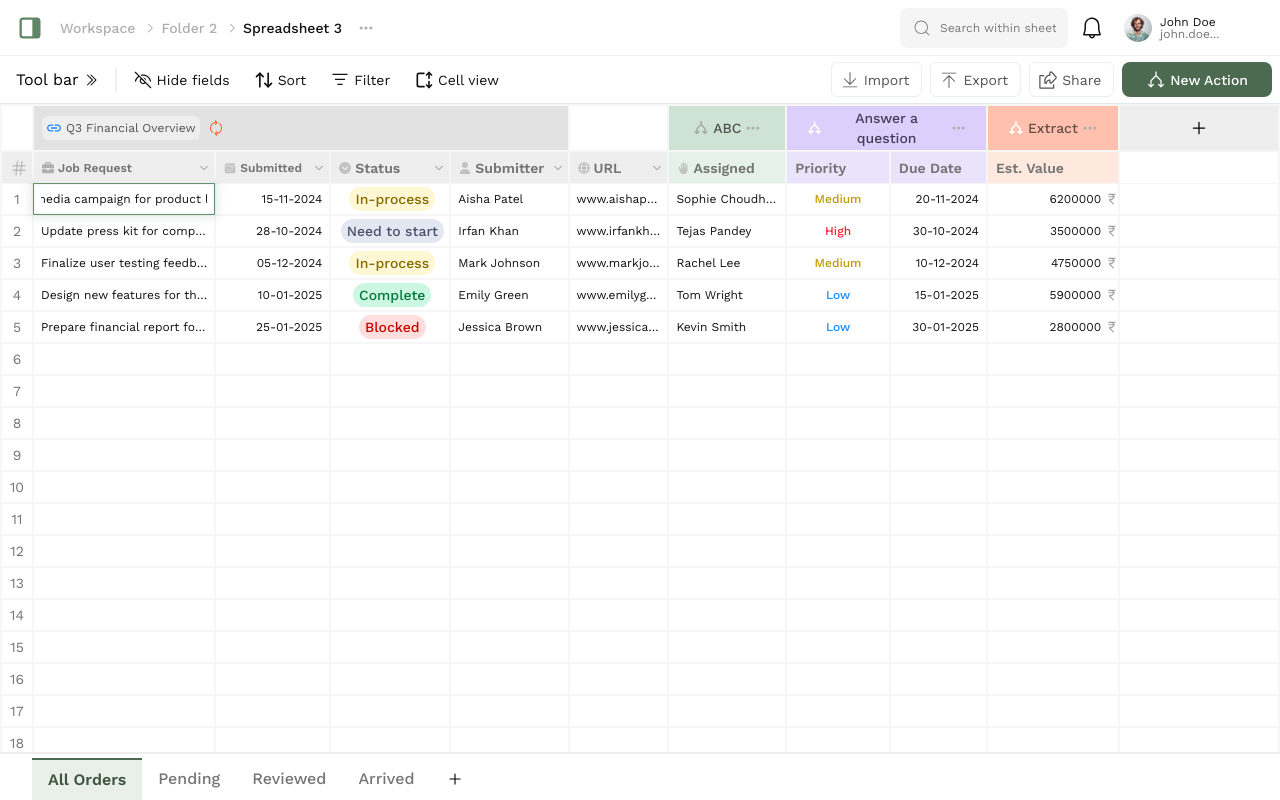
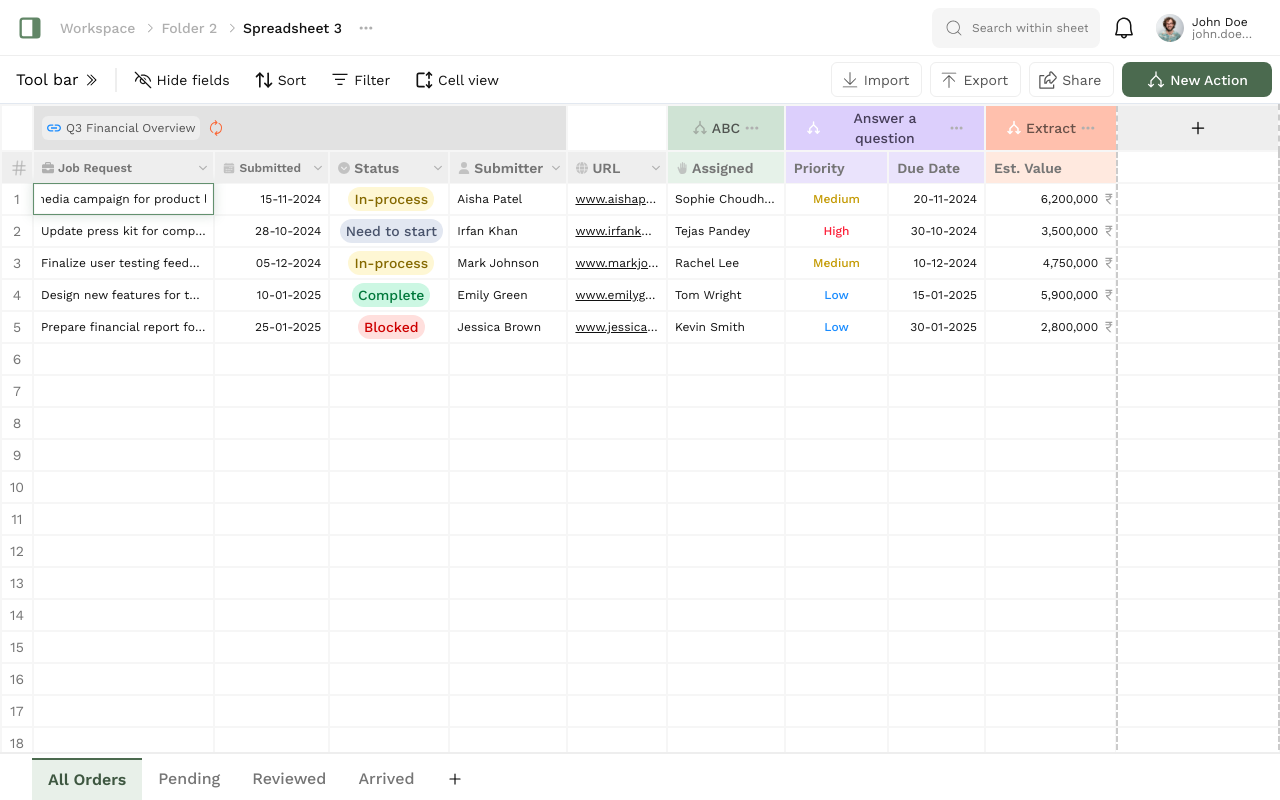
Before and after one commit to mflops/inscripts-assignment, a React (Vite) app: page / in a window 1280 px wide. Built offline with nearby package versions, Linux system fonts and the light colour scheme.

Commit message:
style: improve table and component styling with consistent design system

```diff
--- a/src/components/Profile.tsx
+++ b/src/components/Profile.tsx
@@ -3,9 +3,9 @@ export default function Profile() {
         <div className="flex flex-row items-center gap-2 h-full pl-2 pt-1 pb-1 pr-2 cursor-pointer hover:rounded-md hover:bg-[#EEEEEE]" onClick={() => (console.log("Profile clicked!"))}>
             <img className="bg-neutral-200 h-7 w-7 rounded-full" src="/pfp.png">
             </img>
-            <div className="flex flex-col h-6 justify-center">
-                <p className="text-xs m-0 leading-none font-regular w-24 text-[#121212]">John Doe</p>
-                <p className="text-[#757575] text-xs m-0 leading-none font-regular w-24">john.doe...</p>
+            <div className="flex flex-col h-6 justify-center w-16">
+                <p className="text-xs m-0 leading-none font-regular text-[#121212] text-ellipsis overflow-hidden">John Doe</p>
+                <p className="text-[#757575] text-xs m-0 leading-none font-regular text-ellipsis overflow-hidden">john.doe@example.com</p>
             </div>
         </div>
     )
--- a/src/components/SpreadsheetTable.tsx
+++ b/src/components/SpreadsheetTable.tsx
@@ -29,15 +29,15 @@ const getHeaderClass = (columnId: string) => {
         assigned: "pl-2 pr-1 bg-[#e6f2e9] h-8",
         priority: "pl-2 pr-1 bg-[#EAE3FC] h-8",
         dueDate: "pl-2 pr-1 bg-[#EAE3FC] h-8",
-        estValue: "pl-2 pr-1 bg-[#ffe9df] h-8",
-        addColumn: "pl-2 pr-1 bg-[#FFFFFF] h-8",
+        estValue: "pl-2 pr-1 bg-[#ffe9df] h-8 border-r-0",
+        addColumn: "pl-2 pr-1 bg-[#FFFFFF] h-8 border-dashed border-x-2 border-x-[#cbcbcb]",
         rowNumberGroup: "bg-[#FFFFFF] p-2 h-8",
         projectInfo: "bg-[#e2e2e2] p-2 h-8",
         urlGroup: "bg-[#FFFFFF] h-8",
         abcGroup: "bg-[#cfe3d4] h-8 px-4",
         questionGroup: "bg-[#DCCFFC] h-8 px-4",
-        extractGroup: "bg-[#ffc0ad] h-8 px-4",
-        add: "bg-[#EEEEEE] h-8 px-2",
+        extractGroup: "bg-[#ffc0ad] h-8 px-4 border-r-0",
+        add: "bg-[#EEEEEE] h-8 px-2 border-dashed border-x-2 border-x-[#cbcbcb]",
     }
 
     return (
@@ -183,10 +183,22 @@ export default function SpreadsheetTable() {
                                 return (
                                     <td
                                         key={cell.id}
-                                        className={`bg-white ring-1 ring-[#f6f6f6] ring-inset
-                                    ${cell.column.id === "rowNumber" ? "px-1" : "px-0"}
-                                    ${isFocused ? "ring-2 ring-[#63916f]" : ""}`}
-                                        style={{ width: cell.column.getSize() }}
+                                        className={`bg-white
+                                            ${cell.column.id === "rowNumber" ? "px-1 w-8" : "px-0"}
+                                            ${isFocused ? "ring-2 ring-[#63916f]" : ""}
+                                            ${cell.column.id === "addColumn"
+                                                ? "border-t-2 border-b-2 border-y-[#f6f6f6] border-y-solid"
+                                                : "ring-1 ring-[#f6f6f6] ring-inset"}
+                                        `}
+                                        style={
+                                            cell.column.id === "addColumn"
+                                                ? {
+                                                    borderLeft: "2px dashed #cbcbcb",
+                                                    borderRight: "2px dashed #cbcbcb",
+                                                    width: cell.column.getSize(),
+                                                }
+                                                : { width: cell.column.getSize() }
+                                        }
                                     >
                                         <div
                                             ref={(el) => {
--- a/src/components/StatusBadge.tsx
+++ b/src/components/StatusBadge.tsx
@@ -15,7 +15,7 @@ export const StatusBadge = ({ status, onClear }: StatusBadgeProps) => {
                 tabIndex={0}
             >
                 <div className="flex items-center gap-1 group">
-                    <span className={`px-1.5 py-0.5 rounded-full font-medium text-center text-sm transition-all duration-200 group-hover:pr-5 truncate whitespace-nowrap overflow-hidden ${statusStyles[status]}`}>
+                    <span className={`px-1.5 py-0.5 rounded-full font-medium text-center text-sm transition-all duration-200 group-hover:pr-5 truncate whitespace-nowrap overflow-hidden ${statusStyles[status]} cursor-default`}>
                         {status}
                     </span>
                     <button
--- a/src/components/StatusInput.tsx
+++ b/src/components/StatusInput.tsx
@@ -6,7 +6,7 @@ interface StatusInputProps {
 export const StatusInput = ({ value, onChange }: StatusInputProps) => {
     return (
         <input
-            className="text-center outline-none px-2 w-full h-8 text-xs font-regular text-[#121212] text-ellipsis focus:ring-[#63916f] focus:ring-1 focus:ring-inset focus:shadow-[0px_0px_10px_2px_rgba(108,139,124,0.2)] font-normal"
+            className="text-center outline-none px-2 w-full h-8 text-xs font-regular text-[#121212] text-ellipsis focus:ring-[#63916f] focus:ring-1 focus:ring-inset focus:shadow-[0px_0px_10px_2px_rgba(108,139,124,0.2)] font-normal cursor-default"
             value={value}
             onChange={(e) => onChange(e.target.value)}
         />
--- a/src/components/columns.tsx
+++ b/src/components/columns.tsx
@@ -37,11 +37,10 @@ const rowNumberCol: ColumnDef<RowData, unknown> = {
         </div>
     ),
     cell: ({ row }: { row: { index: number } }) => (
-        <div className="text-[#757575] text-center text-sm font-normal">{row.index + 1}</div>
+        <div className="text-[#757575] text-center text-sm font-normal cursor-default">{row.index + 1}</div>
     ),
+    enableResizing: true,
     size: 32,
-    minSize: 24,
-    maxSize: 64,
 }
 
 const jobRequestCol: ColumnDef<RowData, unknown> = {
@@ -50,7 +49,7 @@ const jobRequestCol: ColumnDef<RowData, unknown> = {
         <div className="flex flex-row items-center justify-between h-4">
             <div className="flex flex-row items-center gap-1">
                 <FaBriefcase className="text-[#AFAFAF] size-3" />
-                <span className="font-semibold text-xs">Job Request</span>
+                <span className="font-semibold text-xs cursor-default">Job Request</span>
             </div>
             <IoChevronDownOutline className="text-[#AFAFAF] cursor-pointer size-3" onClick={() => console.log('Job Request column sort clicked!')} />
         </div>
@@ -60,7 +59,7 @@ const jobRequestCol: ColumnDef<RowData, unknown> = {
         const value = getValue() as string;
         return (
             <input
-                className="overflow-hidden text-ellipsis whitespace-nowrap outline-none px-2 w-full h-8 text-xs font-regular text-[#121212] focus:ring-[#63916f] focus:ring-1 focus:ring-inset focus:shadow-[0px_0px_10px_2px_rgba(108,139,124,0.2)]"
+                className="overflow-hidden text-ellipsis whitespace-nowrap outline-none px-2 w-full h-8 text-xs font-regular text-[#121212] focus:ring-[#63916f] focus:ring-1 focus:ring-inset focus:shadow-[0px_0px_10px_2px_rgba(108,139,124,0.2)] cursor-default"
                 value={value}
                 onChange={(e) => updateData(e.target.value)}
             />
@@ -75,7 +74,7 @@ const submittedCol: ColumnDef<RowData, unknown> = {
         <div className="flex flex-row items-center justify-between h-4">
             <div className="flex flex-row items-center gap-1">
                 <IoCalendar className="text-[#AFAFAF]/[0.7] size-3" />
-                <span className="font-semibold text-xs">Submitted</span>
+                <span className="font-semibold text-xs cursor-default">Submitted</span>
             </div>
             <IoChevronDownOutline className="text-[#AFAFAF] cursor-pointer size-3" onClick={() => console.log('Submitted column sort clicked!')} />
         </div>
@@ -85,7 +84,7 @@ const submittedCol: ColumnDef<RowData, unknown> = {
         const value = getValue() as string;
         return (
             <input
-                className="text-right outline-none px-2 w-full h-8 text-xs font-regular text-[#121212] focus:ring-[#63916f] focus:ring-1 focus:ring-inset focus:shadow-[0px_0px_10px_2px_rgba(108,139,124,0.2)]"
+                className="text-right outline-none px-2 w-full h-8 text-xs font-regular text-[#121212] focus:ring-[#63916f] focus:ring-1 focus:ring-inset focus:shadow-[0px_0px_10px_2px_rgba(108,139,124,0.2)] cursor-default"
                 onChange={(e) => updateData(e.target.value)}
                 value={value}
             />
@@ -100,7 +99,7 @@ const statusCol: ColumnDef<RowData, unknown> = {
         <div className="flex flex-row items-center justify-between h-4">
             <div className="flex flex-row items-center gap-1">
                 <FaCircleChevronDown className="text-[#AFAFAF]/[0.7] size-3" />
-                <span className="font-semibold text-sm">Status</span>
+                <span className="font-semibold text-sm cursor-default">Status</span>
             </div>
             <IoChevronDownOutline className="text-[#AFAFAF] cursor-pointer size-3" onClick={() => console.log('Status column sort clicked!')} />
         </div>
@@ -140,7 +139,7 @@ const submitterCol: ColumnDef<RowData, unknown> = {
         <div className="flex flex-row items-center justify-between h-4">
             <div className="flex flex-row items-center gap-1">
                 <FaUser className="text-[#AFAFAF]/[0.7] size-3" />
-                <span className="font-semibold text-sm">Submitter</span>
+                <span className="font-semibold text-sm cursor-default">Submitter</span>
             </div>
             <IoChevronDownOutline className="text-[#AFAFAF] cursor-pointer size-3" onClick={() => console.log('Submitter column sort clicked!')} />
         </div>
@@ -150,7 +149,7 @@ const submitterCol: ColumnDef<RowData, unknown> = {
         const value = getValue() as string;
         return (
             <input
-                className="overflow-hidden text-ellipsis whitespace-nowrap outline-none px-2 w-full h-8 text-xs font-regular text-[#121212] focus:ring-[#63916f] focus:ring-1 focus:ring-inset focus:shadow-[0px_0px_10px_2px_rgba(108,139,124,0.2)]"
+                className="overflow-hidden text-ellipsis whitespace-nowrap outline-none px-2 w-full h-8 text-xs font-regular text-[#121212] focus:ring-[#63916f] focus:ring-1 focus:ring-inset focus:shadow-[0px_0px_10px_2px_rgba(108,139,124,0.2)] cursor-default"
                 value={value}
                 onChange={(e) => updateData(e.target.value)}
             />
@@ -165,7 +164,7 @@ const urlCol: ColumnDef<RowData, unknown> = {
         <div className="flex flex-row items-center justify-between h-4">
             <div className="flex flex-row items-center gap-1">
                 <FaGlobe className="text-[#AFAFAF]/[0.7] size-3" />
-                <span className="font-semibold text-sm">URL</span>
+                <span className="font-semibold text-sm cursor-default">URL</span>
             </div>
             <IoChevronDownOutline className="text-[#AFAFAF] cursor-pointer size-3" onClick={() => console.log('URL column sort clicked!')} />
         </div>
@@ -175,7 +174,7 @@ const urlCol: ColumnDef<RowData, unknown> = {
         const value = getValue() as string;
         return (
             <input
-                className="overflow-hidden text-ellipsis whitespace-nowrap outline-none px-2 w-full h-8 text-xs font-regular text-[#121212] focus:ring-[#63916f] focus:ring-1 focus:ring-inset focus:shadow-[0px_0px_10px_2px_rgba(108,139,124,0.2)]"
+                className={`overflow-hidden text-ellipsis whitespace-nowrap outline-none px-2 w-full h-8 text-xs font-regular text-[#121212] focus:ring-[#63916f] focus:ring-1 focus:ring-inset focus:shadow-[0px_0px_10px_2px_rgba(108,139,124,0.2)] underline hover:text-blue-500 ${value === "" ? "cursor-default" : "cursor-pointer"}`}
                 value={value}
                 onChange={(e) => updateData(e.target.value)}
             />
@@ -190,7 +189,7 @@ const assignedCol: ColumnDef<RowData, unknown> = {
         <div className="flex flex-row items-center justify-between h-4">
             <div className="flex flex-row items-center gap-1">
                 <IoHandRight className="text-[#AFAFAF]/[0.7] size-3" />
-                <span className="font-semibold text-sm">Assigned</span>
+                <span className="font-semibold text-sm cursor-default">Assigned</span>
             </div>
         </div>
     ),
@@ -199,7 +198,7 @@ const assignedCol: ColumnDef<RowData, unknown> = {
         const value = getValue() as string;
         return (
             <input
-                className="outline-none px-2 w-full h-8 text-xs font-regular text-[#121212] text-ellipsis focus:ring-[#63916f] focus:ring-1 focus:ring-inset focus:shadow-[0px_0px_10px_2px_rgba(108,139,124,0.2)]"
+                className="outline-none px-2 w-full h-8 text-xs font-regular text-[#121212] text-ellipsis focus:ring-[#63916f] focus:ring-1 focus:ring-inset focus:shadow-[0px_0px_10px_2px_rgba(108,139,124,0.2)] cursor-default"
                 value={value}
                 onChange={(e) => updateData(e.target.value)}
             />
@@ -213,7 +212,7 @@ const priorityCol: ColumnDef<RowData, unknown> = {
     header: () => (
         <div className="flex flex-row items-center justify-between h-4">
             <div className="flex flex-row items-center gap-1">
-                <span className="font-semibold text-sm">Priority</span>
+                <span className="font-semibold text-sm cursor-default">Priority</span>
             </div>
         </div>
     ),
@@ -223,7 +222,7 @@ const priorityCol: ColumnDef<RowData, unknown> = {
         const colorClass = priorityStyles[value];
         return (
             <input
-                className={`text-center block ${colorClass} font-medium outline-none text-ellipsis px-2 w-full h-8 text-xs font-regular focus:ring-[#63916f] focus:ring-1 focus:ring-inset focus:shadow-[0px_0px_10px_2px_rgba(108,139,124,0.2)]`}
+                className={`text-center block ${colorClass} font-medium outline-none text-ellipsis px-2 w-full h-8 text-xs font-regular focus:ring-[#63916f] focus:ring-1 focus:ring-inset focus:shadow-[0px_0px_10px_2px_rgba(108,139,124,0.2)] cursor-default`}
                 value={value}
                 onChange={(e) => updateData(e.target.value)}
             />
@@ -237,7 +236,7 @@ const dueDateCol: ColumnDef<RowData, unknown> = {
     header: () => (
         <div className="flex flex-row items-center justify-between h-4">
             <div className="flex flex-row items-center gap-1">
-                <span className="font-semibold text-sm">Due Date</span>
+                <span className="font-semibold text-sm cursor-default">Due Date</span>
             </div>
         </div>
     ),
@@ -246,7 +245,7 @@ const dueDateCol: ColumnDef<RowData, unknown> = {
         const value = getValue() as string;
         return (
             <input
-                className="text-right block outline-none text-ellipsis px-2 w-full h-8 text-xs font-regular text-[#121212] focus:ring-[#63916f] focus:ring-1 focus:ring-inset focus:shadow-[0px_0px_10px_2px_rgba(108,139,124,0.2)]"
+                className="text-right block outline-none text-ellipsis px-2 w-full h-8 text-xs font-regular text-[#121212] focus:ring-[#63916f] focus:ring-1 focus:ring-inset focus:shadow-[0px_0px_10px_2px_rgba(108,139,124,0.2)] cursor-default"
                 value={value}
                 onChange={(e) => updateData(e.target.value)}
             />
@@ -260,21 +259,22 @@ const estValueCol: ColumnDef<RowData, unknown> = {
     header: () => (
         <div className="flex flex-row items-center justify-between h-4">
             <div className="flex flex-row items-center gap-1">
-                <span className="font-semibold text-sm">Est. Value</span>
+                <span className="font-semibold text-sm cursor-default">Est. Value</span>
             </div>
         </div>
     ),
     cell: (context: CellContext<RowData, unknown>) => {
         const { getValue, updateData } = context as ExtendedCellContext;
         const value = getValue() as number | string;
-
+        const isNumber = typeof value === "number" && !isNaN(value);
+        const formatted = isNumber ? new Intl.NumberFormat("en-US").format(value as number) : value;
         return (
             <div className="flex items-center gap-1 w-full">
                 <input
-                    className={`text-right outline-none text-ellipsis w-full h-8 text-xs font-regular text-[#121212] focus:ring-[#63916f] focus:ring-1 focus:ring-inset focus:shadow-[0px_0px_10px_2px_rgba(108,139,124,0.2)] ${typeof value === "number" ? "pl-2" : "px-2"}`}
-                    value={value}
+                    className={`text-right outline-none text-ellipsis w-full h-8 text-xs font-regular text-[#121212] focus:ring-[#63916f] focus:ring-1 focus:ring-inset focus:shadow-[0px_0px_10px_2px_rgba(108,139,124,0.2)] ${isNumber ? "pl-2" : "px-2"} cursor-default`}
+                    value={formatted}
                     onChange={(e) => {
-                        const val = e.target.value;
+                        const val = e.target.value.replace(/,/g, "");
                         const num = Number(val);
                         if (val === "" || isNaN(num)) {
                             updateData(val);
@@ -282,8 +282,9 @@ const estValueCol: ColumnDef<RowData, unknown> = {
                             updateData(num);
                         }
                     }}
+                    inputMode="numeric"
                 />
-                {typeof value === "number" && (
+                {isNumber && (
                     <MdCurrencyRupee className="text-neutral-400 text-md" />
                 )}
             </div>
@@ -296,7 +297,7 @@ const addColumn: ColumnDef<RowData, unknown> = {
     header: "",
     id: "addColumn",
     cell: () => (
-        <div className="w-40"></div>
+        <div className="w-40 border-x-2 border-dashed"></div>
     ),
     size: 110,
     maxSize: 110,
@@ -317,7 +318,7 @@ export const columns: ColumnDef<RowData, unknown>[] = [
             <div className="flex flex-row items-center gap-2 -mt-2 -mb-2">
                 <div className="flex flex-row items-center gap-1 bg-[#EEEEEE] p-1 rounded-md h-6">
                     <IoMdLink className="text-md text-[#1A8CFF]" />
-                    <span className="font-normal text-[#545454] text-xs">Q3 Financial Overview</span>
+                    <span className="font-normal text-[#545454] text-xs cursor-default">Q3 Financial Overview</span>
                 </div>
                 <VscSync className="text-[#FA6736] text-md -rotate-90 cursor-pointer" onClick={() => console.log('Sync button clicked!')} />
             </div>
@@ -336,7 +337,7 @@ export const columns: ColumnDef<RowData, unknown>[] = [
         header: () => (
             <div className="flex flex-row items-center justify-center gap-1 h-6 w-full px-1 py-[2px]">
                 <PiArrowsSplitBold className="text-[#A3ACA3]" />
-                <span className="text-[#505450] font-medium text-sm">ABC</span>
+                <span className="text-[#505450] font-medium text-sm cursor-default">ABC</span>
                 <HiDotsHorizontal className="text-[#AFAFAF] cursor-pointer" onClick={() => (console.log("ABC menu clicked"))} />
             </div>
         ),
@@ -348,7 +349,7 @@ export const columns: ColumnDef<RowData, unknown>[] = [
         header: () => (
             <div className="flex flex-row items-center justify-center gap-1 px-1 py-[2px]">
                 <PiArrowsSplitBold className="text-[#FFFFFF]" />
-                <span className="text-[#463E59] font-medium text-sm text-center">
+                <span className="text-[#463E59] font-medium text-sm text-center cursor-default">
                     Answer a question
                 </span>
                 <HiDotsHorizontal className="text-[#AFAFAF] cursor-pointer" onClick={() => (console.log("Answer a question menu clicked"))} />
@@ -362,7 +363,7 @@ export const columns: ColumnDef<RowData, unknown>[] = [
         header: () => (
             <div className="flex flex-row items-center justify-center gap-1 px-1 py-[2px]">
                 <PiArrowsSplitBold className="text-[#FFFFFF]" />
-                <span className="text-[#695149] font-medium text-sm">Extract</span>
+                <span className="text-[#695149] font-medium text-sm cursor-default">Extract</span>
                 <HiDotsHorizontal className="text-[#AFAFAF] cursor-pointer" onClick={() => (console.log("Extract menu clicked"))} />
             </div>
         ),
```
